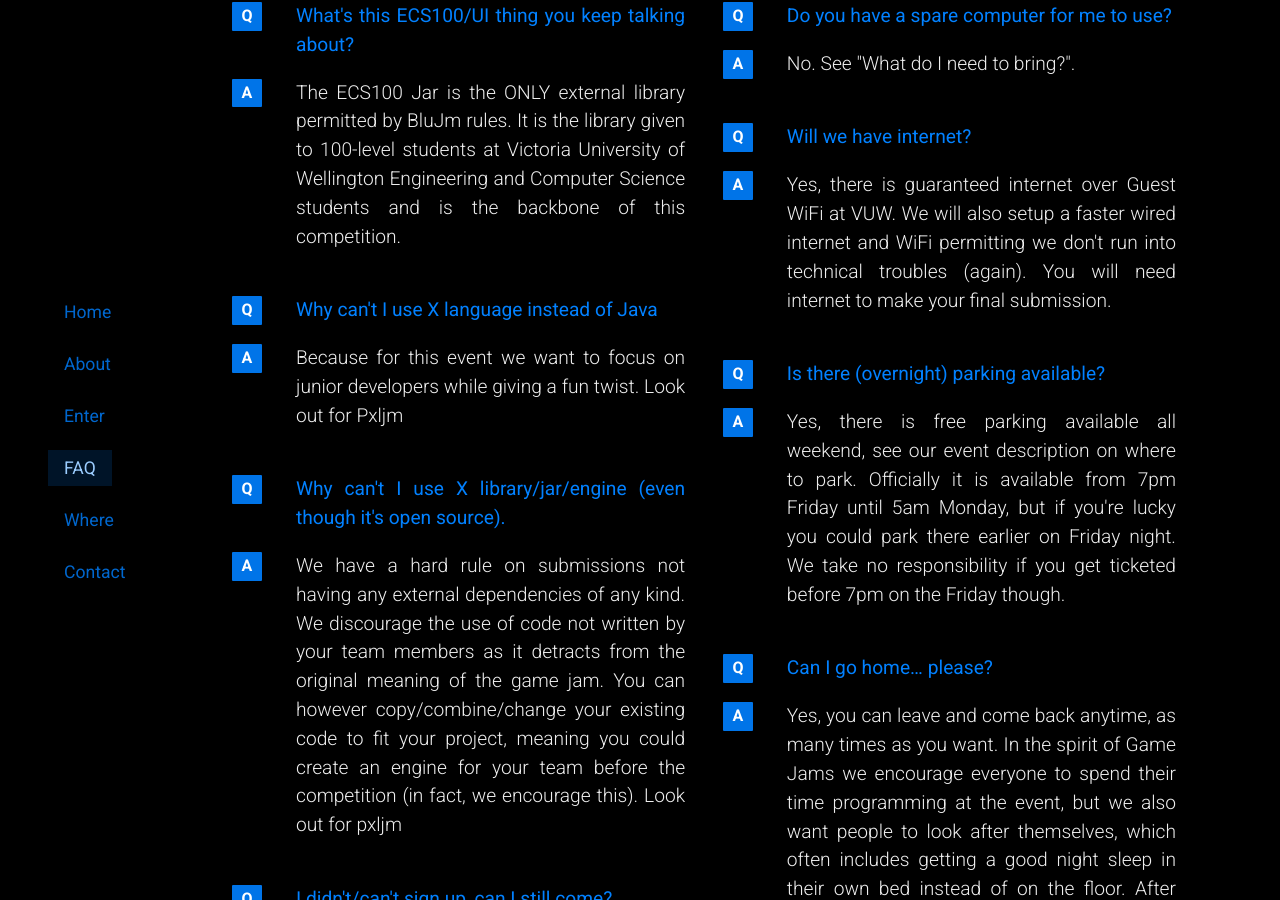
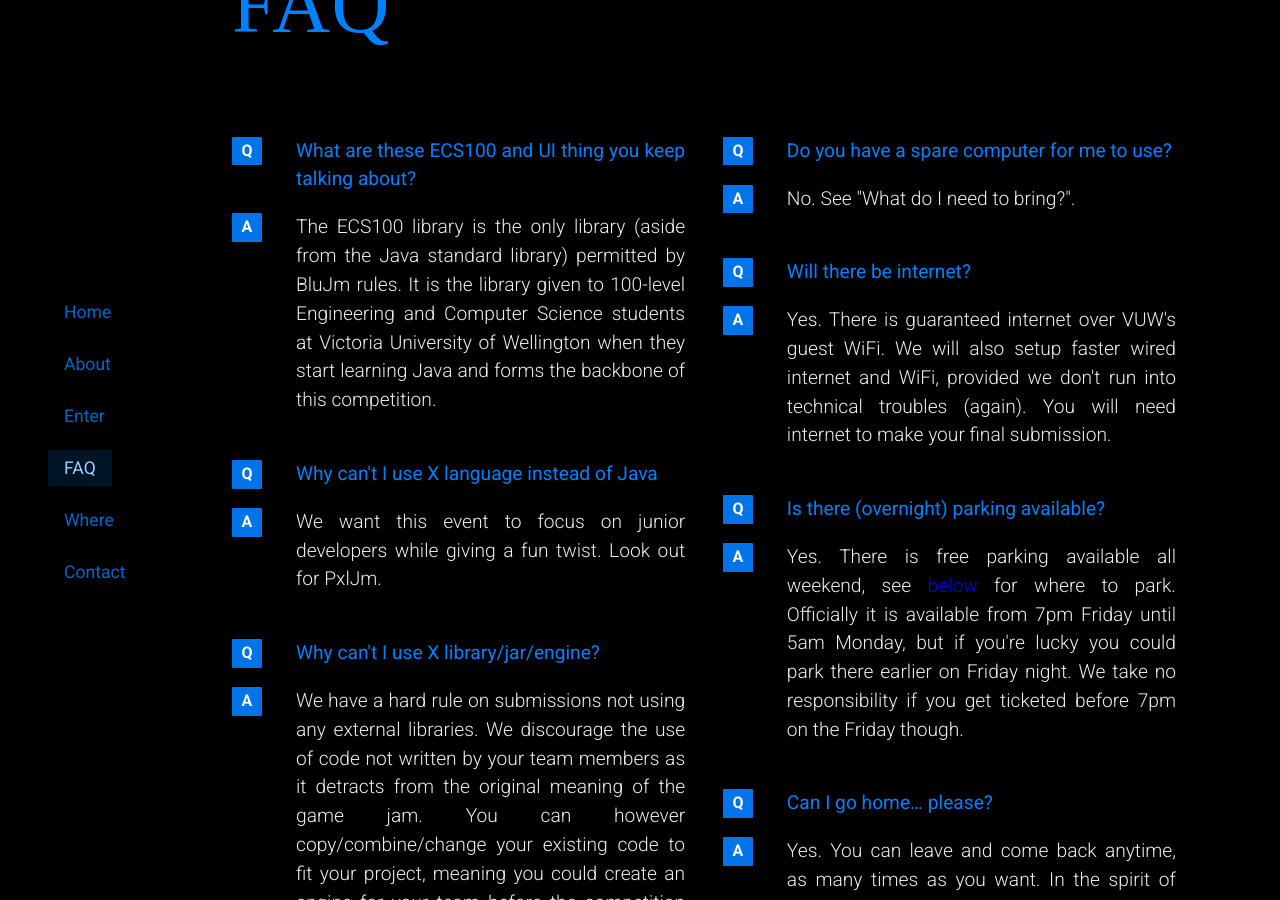
Before and after one commit to bluefantail/blujam, a Jekyll site: the page built from index.html, in a window 1280 px wide and 900 px high, scrolled down 3790 px. Built offline with Jekyll 4.4.1, drawn with Linux system fonts in a browser that asks for light colours; some web fonts are replaced; some of the changed text lies outside the part shown.

Commit message:
tweaks (spelling, grammar and rewording)

```diff
--- a/_includes/faq.html
+++ b/_includes/faq.html
@@ -1,39 +1,39 @@
 <div class="six columns">
-  <p>What's this ECS100/UI thing you keep talking about?</p>
-  <p>The ECS100 Jar is the ONLY external library permitted by BluJm rules. It is the library given to 100-level students at Victoria University of Wellington Engineering and Computer Science students and is the backbone of this competition.</p>
+  <p>What are these ECS100 and UI thing you keep talking about?</p>
+  <p>The ECS100 library is the only library (aside from the Java standard library) permitted by BluJm rules. It is the library given to 100-level Engineering and Computer Science students at Victoria University of Wellington when they start learning Java and forms the backbone of this competition.</p>
 
   <p>Why can't I use X language instead of Java</p>
-  <p>Because for this event we want to focus on junior developers while giving a fun twist. Look out for Pxljm</p>
+  <p>We want this event to focus on junior developers while giving a fun twist. Look out for PxlJm.</p>
 
-  <p>Why can't I use X library/jar/engine (even though it's open source).</p>
-  <p>We have a hard rule on submissions not having any external dependencies of any kind. We discourage the use of code not written by your team members as it detracts from the original meaning of the game jam. You can however copy/combine/change your existing code to fit your project, meaning you could create an engine for your team before the competition (in fact, we encourage this). Look out for pxljm</p>
+  <p>Why can't I use X library/jar/engine?</p>
+  <p>We have a hard rule on submissions not using any external libraries. We discourage the use of code not written by your team members as it detracts from the original meaning of the game jam. You can however copy/combine/change your existing code to fit your project, meaning you could create an engine for your team before the competition (in fact, we encourage this). Look out for PxlJm.</p>
 
-  <p>I didn't/can't sign up, can I still come?</p>
+  <p>I didn't sign up, can I still come?</p>
   <p>[TODO]</p>
 
   <p>How many people can I have in my team?</p>
-  <p>We impose a maximum of 4 for your own good. From our experience of doing game jams, rarely does anything good come out of having 5 or more members in a team. We suggest you split your potential members into 2 or more smaller groups if that is the case.</p>
+  <p>We impose a maximum of 5 for your own good; larger teams are harder to coordinate. This also keeps the teams on a roughly level playing field in terms of manpower. We suggest you split your potential members into 2 or more smaller groups if you have more people.</p>
 
-  <p>Do you supply Food/Water?</p>
-  <p>Pizza? Water is freely available at one of the drinking fountains or in one of the bathrooms.</p>
+  <p>Do you supply food or water?</p>
+  <p>Water is freely available at drinking fountains and in bathrooms. We might do pizza.</p>
 
   <p>What do I need to bring?</p>
-  <p>The only thing you are "required" to bring is your entry fee and a computer. Everything else, including food, spare clothes, deodorant, is optional but highly recommended. Please bring headphones if you need sound, there will be ALOT of other people who do not want/need to listen to your bad music or repetitive gameplay testing (Looking at you TAFT).</p>
+  <p>The only things you are "required" to bring are your entry fee and a computer. Everything else, including food, spare clothes and deodorant, is optional but highly recommended. Please bring headphones if you need sound, there will be a lot of other people who do not want or need to listen to your bad music or repetitive gameplay testing (Looking at you TAFT).</p>
 </div>
 
 <div class="six columns">
   <p>Do you have a spare computer for me to use?</p>
   <p>No. See "What do I need to bring?".</p>
 
-  <p>Will we have internet?</p>
-  <p>Yes, there is guaranteed internet over Guest WiFi at VUW. We will also setup a faster wired internet and WiFi permitting we don't run into technical troubles (again). You will need internet to make your final submission.</p>
+  <p>Will there be internet?</p>
+  <p>Yes. There is guaranteed internet over VUW's guest WiFi. We will also setup faster wired internet and WiFi, provided we don't run into technical troubles (again). You will need internet to make your final submission.</p>
 
   <p>Is there (overnight) parking available?</p>
-  <p>Yes, there is free parking available all weekend, see our event description on where to park. Officially it is available from 7pm Friday until 5am Monday, but if you're lucky you could park there earlier on Friday night. We take no responsibility if you get ticketed before 7pm on the Friday though.</p>
+  <p>Yes. There is free parking available all weekend, see <a href="#where">below</a> for where to park. Officially it is available from 7pm Friday until 5am Monday, but if you're lucky you could park there earlier on Friday night. We take no responsibility if you get ticketed before 7pm on the Friday though.</p>
 
   <p>Can I go home… please?</p>
-  <p>Yes, you can leave and come back anytime, as many times as you want. In the spirit of Game Jams we encourage everyone to spend their time programming at the event, but we also want people to look after themselves, which often includes getting a good night sleep in their own bed instead of on the floor. After hours you will need a key card to access to the building, but you can contact one of the event organisers if you get locked out at any point.</p>
+  <p>Yes. You can leave and come back anytime, as many times as you want. In the spirit of game jams, we encourage everyone to spend their time programming at the event. We also want people to look after themselves, which can include sleeping in their own bed instead of on the floor. After hours you will need a current student ID card to access the building, but you will be able to contact one of the event organizers if you get locked out at any point.</p>
 
   <p>Why the name BluJm?</p>
-  <p>It started when we were looking to create another game jam alongside PxlJm. We were focused on encouraging and nurturing newer people while still having the more experienced game makers join in. We decided that by introducing a rule that reduced the tools to those the newer people are familiar with or are easier to grasp they would feel more comfortable creating a game with them. The name BluJm comes from the BlueJ IDE that new ECS students use at VUW use when they learn to program in Java.</p>
+  <p>It started when we were looking to create another game jam alongside PxlJm. We focused on encouraging and nurturing newer people while still having the more experienced game makers join in. We decided that by restricting the allowed tools to those that newer people are familiar with they would feel more comfortable creating a game with them. The name BluJm comes from the <a href="http://www.bluej.org/">BlueJ</a> IDE that new ECS students use at VUW use when they learn to program in Java.</p>
 </div>
--- a/index.html
+++ b/index.html
@@ -31,35 +31,38 @@ layout: default
 <div id="sections">
   <section id="about">
     <div class="container">
-      <h1>The specificest game jam in Wellington.</h1>
+      <h1>The specificest game jam in Wellington</h1>
       <p class="feature">
         BluJm is a 48-hour game making competition with some very unique rules.
       </p>
       <ul>
         <li>
-          You must use Java and the ECS100 Library to make your game
+          You must use pure Java and the ECS100 library to make your game
         </li>
         <li>
-          No external Libraries/Jars/Engines allowed (apart from ecs100.jar)
+          No external libraries are allowed
         </li>
         <li>
-          Your game must be presented primarily through the Window provided by the UI class in the ECS100 Library
+          Your game must be presented primarily through the <code>UI</code> class in the ECS100 library
         </li>
       </ul>
       <p>
-        BluJm starts at 6pm on a Friday with the announcement of the theme, and runs until 6pm Sunday followed by voting and prize giving. Everyone from First-year university students, to seasoned game makers are welcome to sign up and make some games.
+        BluJm starts at 6pm on the Friday with the announcement of the theme, and runs until 6pm Sunday followed by voting and prize giving. Everyone from first-year university students to seasoned game makers are welcome to sign up and make some games.
       </p>
+	  <p>
+	    Your game is only allowed to use the Java standard library, the <a href="https://ecs.victoria.ac.nz/foswiki/pub/Courses/COMP102_2016T1/JavaResources/ecs100.jar">ECS100 library</a>, any code that we provide, and any pure Java that you write yourselves at or before BluJm. This means no LWJGL, JOGL, JNI, third-party game or physics engines etc. While you must use the window provided by the ECS100 <code>UI</code> class, you are allowed to modify the <code>JFrame</code>, although we discourage just removing all of its components.
+	  </p>
       <p>
-        Be aware... there are no restrictions on the amount of preparation of your team's code before the event, be we discourage you building for a specific game before the theme is announced at the start of the competition. And while you must use the window provided by the UI class in the ECS100 Library, there are no restrictions on the modifications you can make to the JFrame itself, though we discourage just removing all of it's components.
+        There are no restrictions on the amount of preparation your team can make before the event, but we discourage you from building for a specific game. The theme is only announced at the start of the competition, and we want you to turn up with an open mind for potential games.
       </p>
 
-      <h1>Beginners vs Veterans.</h1>
+      <h1>Beginners vs Veterans</h1>
 
       <div class="row">
         <div class="six columns">
           <h2>Beginners</h2>
           <ul>
-            <li>Practice creating code without a strict guideline</li>
+            <li>Practise creating code without a strict guideline</li>
             <li>Learn more about game making and team development</li>
             <li>Test your skills against seasoned programmers</li>
           </ul>
```
Also changed, not shown: other parts of index.html (+4 -4 lines).
